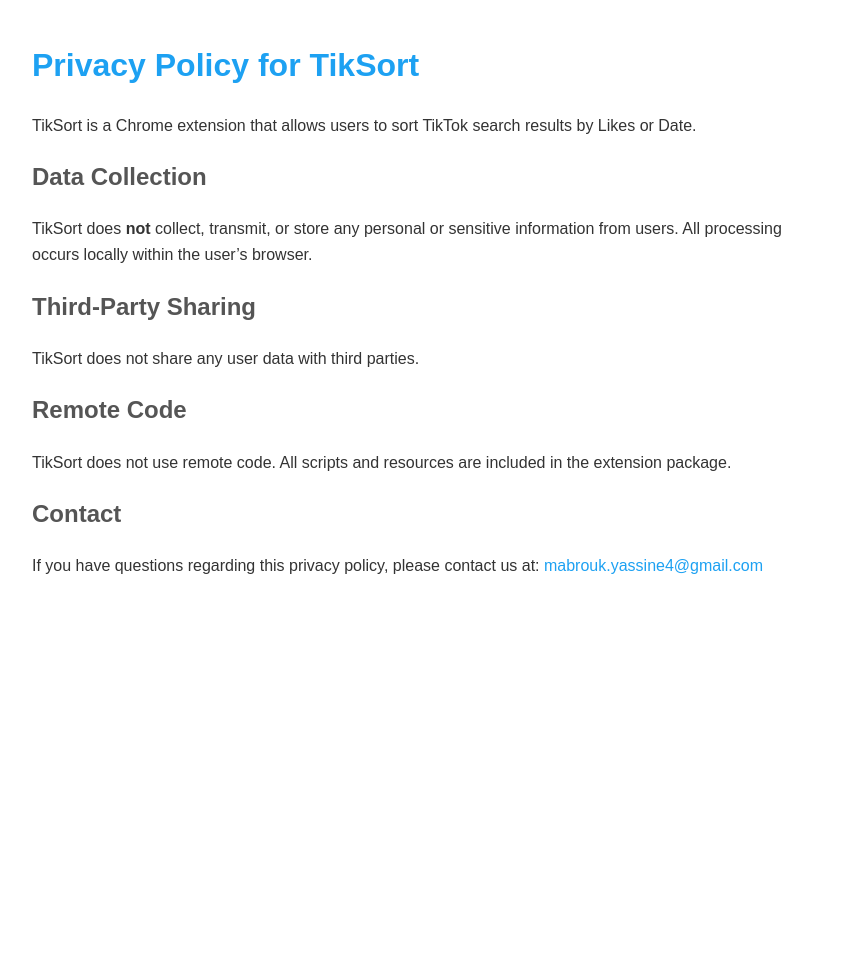
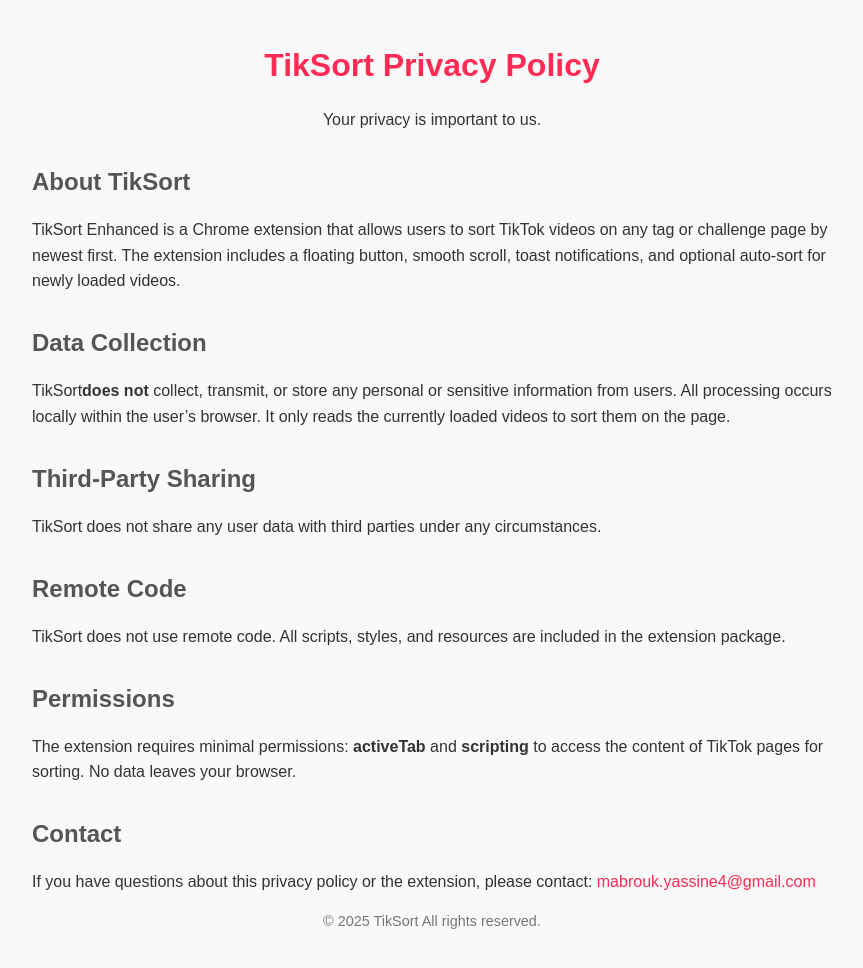
Before and after one commit to mabyassine/tiksort-privacy, a plain HTML site: page index.html in a window 1280 px wide. Shown: the whole page, without its empty margins (208-1071 px from the left). Before the commit the page ends 800 px from the top, so only its background shows below. Drawn offline with Linux system fonts and the light colour scheme.

Commit message:
Update index.html

```diff
--- a/index.html
+++ b/index.html
@@ -5,27 +5,72 @@
   <meta name="viewport" content="width=device-width, initial-scale=1.0">
   <title>TikSort Privacy Policy</title>
   <style>
-    body { font-family: Arial, sans-serif; line-height: 1.6; max-width: 800px; margin: 40px auto; padding: 0 20px; color: #333; }
-    h1 { color: #1DA1F2; }
-    h2 { color: #555; }
-    a { color: #1DA1F2; text-decoration: none; }
-    a:hover { text-decoration: underline; }
+    body {
+      font-family: Arial, sans-serif;
+      line-height: 1.6;
+      max-width: 800px;
+      margin: 40px auto;
+      padding: 0 20px;
+      color: #333;
+      background-color: #f9f9f9;
+    }
+    header, footer {
+      text-align: center;
+      margin-bottom: 30px;
+    }
+    header h1 {
+      color: #fe2c55;
+      margin-bottom: 10px;
+    }
+    h2 {
+      color: #555;
+      margin-top: 30px;
+      margin-bottom: 10px;
+    }
+    a {
+      color: #fe2c55;
+      text-decoration: none;
+    }
+    a:hover {
+      text-decoration: underline;
+    }
+    p {
+      margin-bottom: 15px;
+    }
+    footer p {
+      font-size: 0.9em;
+      color: #777;
+    }
   </style>
 </head>
 <body>
-  <h1>Privacy Policy for TikSort</h1>
-  <p>TikSort is a Chrome extension that allows users to sort TikTok search results by Likes or Date.</p>
+  <header>
+    <h1>TikSort Privacy Policy</h1>
+    <p>Your privacy is important to us.</p>
+  </header>
 
-  <h2>Data Collection</h2>
-  <p>TikSort does <strong>not</strong> collect, transmit, or store any personal or sensitive information from users. All processing occurs locally within the user’s browser.</p>
+  <main>
+    <h2>About TikSort</h2>
+    <p>TikSort Enhanced is a Chrome extension that allows users to sort TikTok videos on any tag or challenge page by newest first. The extension includes a floating button, smooth scroll, toast notifications, and optional auto-sort for newly loaded videos.</p>
 
-  <h2>Third-Party Sharing</h2>
-  <p>TikSort does not share any user data with third parties.</p>
+    <h2>Data Collection</h2>
+    <p>TikSort<strong>does not</strong> collect, transmit, or store any personal or sensitive information from users. All processing occurs locally within the user’s browser. It only reads the currently loaded videos to sort them on the page.</p>
 
-  <h2>Remote Code</h2>
-  <p>TikSort does not use remote code. All scripts and resources are included in the extension package.</p>
+    <h2>Third-Party Sharing</h2>
+    <p>TikSort does not share any user data with third parties under any circumstances.</p>
 
-  <h2>Contact</h2>
-  <p>If you have questions regarding this privacy policy, please contact us at: <a href="mailto:mabrouk.yassine4@gmail.com">mabrouk.yassine4@gmail.com</a></p>
+    <h2>Remote Code</h2>
+    <p>TikSort does not use remote code. All scripts, styles, and resources are included in the extension package.</p>
+
+    <h2>Permissions</h2>
+    <p>The extension requires minimal permissions: <strong>activeTab</strong> and <strong>scripting</strong> to access the content of TikTok pages for sorting. No data leaves your browser.</p>
+
+    <h2>Contact</h2>
+    <p>If you have questions about this privacy policy or the extension, please contact: <a href="mailto:mabrouk.yassine4@gmail.com">mabrouk.yassine4@gmail.com</a></p>
+  </main>
+
+  <footer>
+    <p>&copy; 2025 TikSort All rights reserved.</p>
+  </footer>
 </body>
 </html>
```
